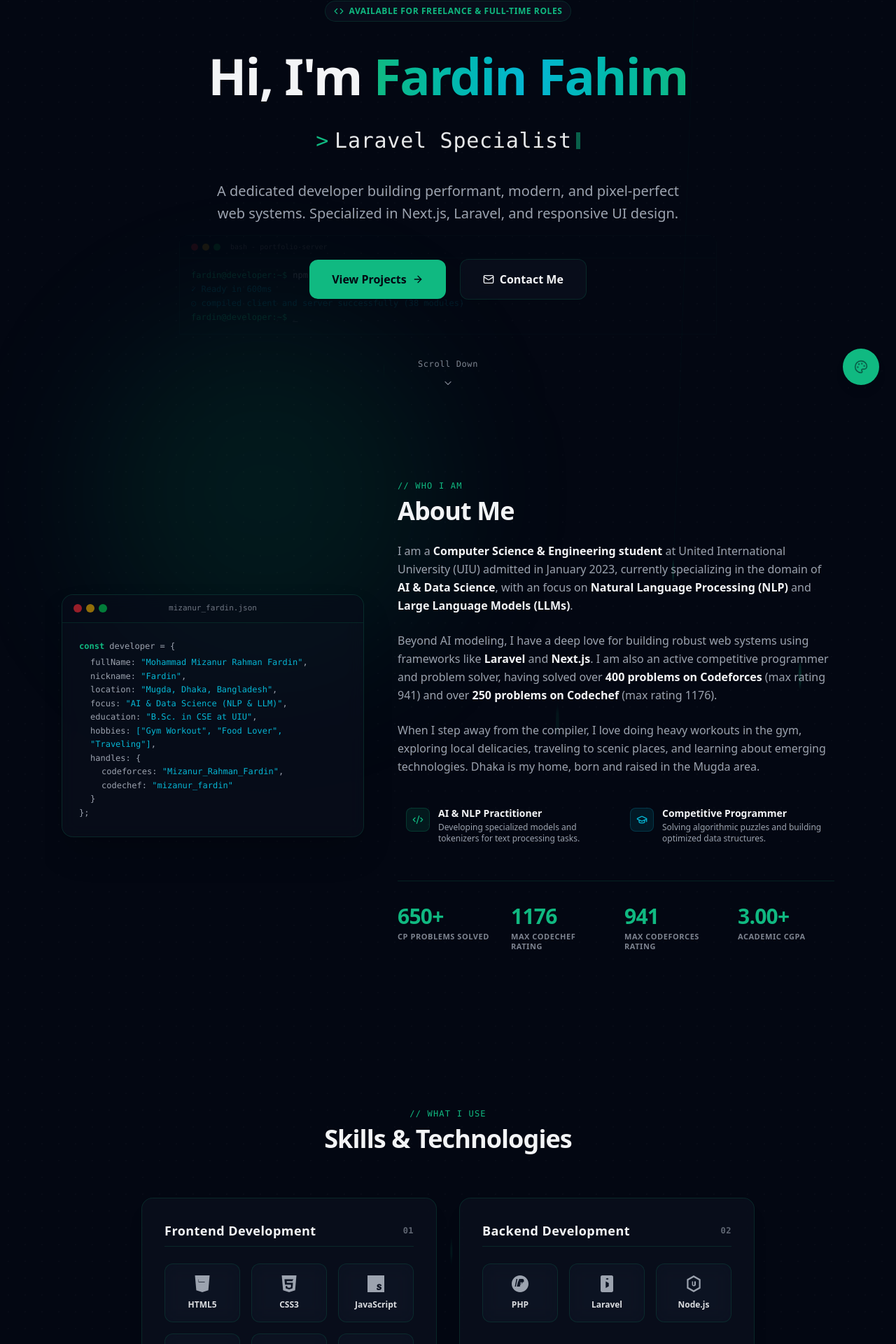
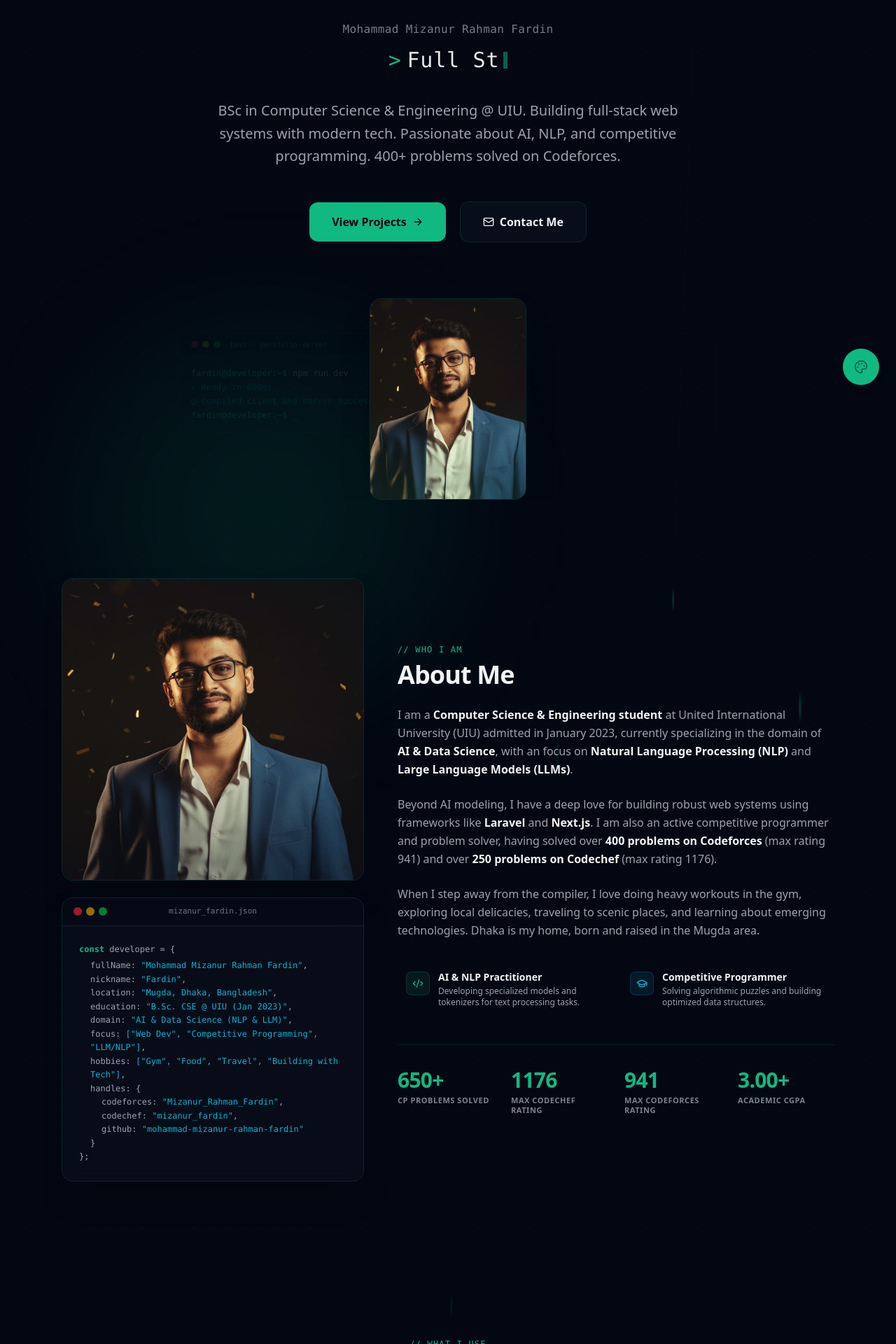
Before and after one commit to mohammad-mizanur-rahman-fardin/mizanur-rahman-fardin, a Next.js app: page / in a window 1280 px wide. Shown: the part 226-2146 px from the top of the page at 70% size. Built offline with nearby package versions, Linux system fonts and the light colour scheme.

Commit message:
Add profile photo and update portfolio

```diff
--- a/src/components/About.tsx
+++ b/src/components/About.tsx
@@ -3,6 +3,7 @@
 import React from "react";
 import { motion } from "framer-motion";
 import { GraduationCap, Code2, Award, Heart } from "lucide-react";
+import Image from "next/image";
 
 export default function About() {
   const stats = [
@@ -10,6 +11,12 @@
     { value: "1176", label: "Max Codechef Rating" },
     { value: "941", label: "Max Codeforces Rating" },
     { value: "3.00+", label: "Academic CGPA" },
+  ];
+
+  const profileLinks = [
+    { name: "Codeforces", url: "https://codeforces.com/profile/Mizanur_Rahman_Fardin", handle: "Mizanur_Rahman_Fardin" },
+    { name: "CodeChef", url: "https://www.codechef.com/users/mizanur_fardin", handle: "mizanur_fardin" },
+    { name: "GitHub", url: "https://github.com/mohammad-mizanur-rahman-fardin", handle: "mohammad-mizanur-rahman-fardin" },
   ];
 
   return (
@@ -28,8 +35,21 @@
           <h3 className="text-3xl font-extrabold tracking-tight">About Me</h3>
         </div>
 
-        {/* Left Column - Mock Code Terminal */}
-        <div className="lg:col-span-5 w-full flex flex-col">
+        {/* Left Column - Mock Code Terminal + Profile Photo */}
+        <div className="lg:col-span-5 w-full flex flex-col gap-6">
+          {/* Profile Photo */}
+          <div className="relative w-full aspect-square rounded-2xl overflow-hidden glass-panel border border-border-custom shadow-2xl">
+            <Image
+              src="/profile-photo.jpg"
+              alt="Mohammad Mizanur Rahman Fardin"
+              fill
+              className="object-cover"
+              priority
+            />
+            <div className="absolute inset-0 bg-gradient-to-t from-background/40 via-transparent to-transparent" />
+          </div>
+
+          {/* Code Terminal */}
           <div className="glass-panel rounded-2xl overflow-hidden shadow-2xl border border-border-custom bg-card/40">
             {/* Terminal Header */}
             <div className="h-10 px-4 flex items-center justify-between border-b border-border-custom bg-background/40">
@@ -55,13 +75,16 @@
                 <span>location:</span> <span className="text-secondary">&quot;Mugda, Dhaka, Bangladesh&quot;</span>,
               </div>
               <div className="pl-4">
-                <span>focus:</span> <span className="text-secondary">&quot;AI &amp; Data Science (NLP &amp; LLM)&quot;</span>,
+                <span>education:</span> <span className="text-secondary">&quot;B.Sc. CSE @ UIU (Jan 2023)&quot;</span>,
               </div>
               <div className="pl-4">
-                <span>education:</span> <span className="text-secondary">&quot;B.Sc. in CSE at UIU&quot;</span>,
+                <span>domain:</span> <span className="text-secondary">&quot;AI &amp; Data Science (NLP &amp; LLM)&quot;</span>,
               </div>
               <div className="pl-4">
-                <span>hobbies:</span> <span className="text-secondary">[&quot;Gym Workout&quot;, &quot;Food Lover&quot;, &quot;Traveling&quot;]</span>,
+                <span>focus:</span> <span className="text-secondary">[&quot;Web Dev&quot;, &quot;Competitive Programming&quot;, &quot;LLM/NLP&quot;]</span>,
+              </div>
+              <div className="pl-4">
+                <span>hobbies:</span> <span className="text-secondary">[&quot;Gym&quot;, &quot;Food&quot;, &quot;Travel&quot;, &quot;Building with Tech&quot;]</span>,
               </div>
               <div className="pl-4">
                 <span>handles:</span> &#123;
@@ -69,7 +92,10 @@
                   <span>codeforces:</span> <span className="text-secondary">&quot;Mizanur_Rahman_Fardin&quot;</span>,
                 </div>
                 <div className="pl-4">
-                  <span>codechef:</span> <span className="text-secondary">&quot;mizanur_fardin&quot;</span>
+                  <span>codechef:</span> <span className="text-secondary">&quot;mizanur_fardin&quot;</span>,
+                </div>
+                <div className="pl-4">
+                  <span>github:</span> <span className="text-secondary">&quot;mohammad-mizanur-rahman-fardin&quot;</span>
                 </div>
                 <span>&#125;</span>
               </div>
--- a/src/components/Contact.tsx
+++ b/src/components/Contact.tsx
@@ -87,22 +87,22 @@
   const socialLinks = [
     {
       name: "Email",
-      value: "fardin.fahim.dev@gmail.com",
-      href: "mailto:fardin.fahim.dev@gmail.com",
+      value: "mizanur.rahman.fardin@gmail.com",
+      href: "mailto:mizanur.rahman.fardin@gmail.com",
       icon: <Mail className="w-5 h-5" />,
       colorClass: "hover:text-primary hover:border-primary/30",
     },
     {
       name: "GitHub",
-      value: "github.com/fardinfahim",
-      href: "https://github.com/fardinfahim",
+      value: "github.com/mohammad-mizanur-rahman-fardin",
+      href: "https://github.com/mohammad-mizanur-rahman-fardin",
       icon: <GithubIcon className="w-5 h-5" />,
       colorClass: "hover:text-foreground hover:border-foreground/30",
     },
     {
       name: "LinkedIn",
-      value: "linkedin.com/in/fardinfahim",
-      href: "https://linkedin.com/in/fardinfahim",
+      value: "linkedin.com/in/mizanur-rahman-fardin-44598b320",
+      href: "https://www.linkedin.com/in/mizanur-rahman-fardin-44598b320/",
       icon: <LinkedinIcon className="w-5 h-5" />,
       colorClass: "hover:text-secondary hover:border-secondary/30",
     },
--- a/src/components/Hero.tsx
+++ b/src/components/Hero.tsx
@@ -3,6 +3,7 @@
 import React, { useState, useEffect, useRef } from "react";
 import { motion, useScroll, useTransform } from "framer-motion";
 import { ArrowRight, Mail, Code, Terminal, ChevronDown } from "lucide-react";
+import Image from "next/image";
 
 // Custom Magnetic Button Component
 function MagneticButton({
@@ -53,7 +54,7 @@
 
 export default function Hero() {
   const [typedText, setTypedText] = useState("");
-  const roles = ["Full Stack Developer", "Laravel Specialist", "React & Next.js Creator", "Problem Solver"];
+  const roles = ["AI & Data Science Enthusiast", "Full Stack Developer", "Competitive Programmer", "NLP & LLM Specialist"];
   const [roleIndex, setRoleIndex] = useState(0);
   const [isDeleting, setIsDeleting] = useState(false);
   const [typingSpeed, setTypingSpeed] = useState(100);
@@ -142,8 +143,16 @@
           transition={{ duration: 0.8, delay: 0.1 }}
           className="text-4xl sm:text-6xl md:text-7xl font-extrabold tracking-tight mb-6 leading-tight select-none"
         >
-          Hi, I&apos;m <span className="bg-gradient-to-r from-primary via-secondary to-primary bg-size-200 animate-gradient text-transparent bg-clip-text">Fardin Fahim</span>
+          Hi, I&apos;m <span className="bg-gradient-to-r from-primary via-secondary to-primary bg-size-200 animate-gradient text-transparent bg-clip-text">Fardin</span>
         </motion.h1>
+        <motion.p
+          initial={{ opacity: 0, y: 10 }}
+          animate={{ opacity: 1, y: 0 }}
+          transition={{ duration: 0.6, delay: 0.15 }}
+          className="text-sm sm:text-base text-muted-text/75 tracking-wide font-mono mb-2"
+        >
+          Mohammad Mizanur Rahman Fardin
+        </motion.p>
 
         {/* Dynamic Typing Subtitle */}
         <motion.div
@@ -166,8 +175,8 @@
           transition={{ duration: 0.6, delay: 0.4 }}
           className="text-base sm:text-lg md:text-xl text-muted-text max-w-2xl leading-relaxed mb-12"
         >
-          A dedicated developer building performant, modern, and pixel-perfect web systems.
-          Specialized in Next.js, Laravel, and responsive UI design.
+          BSc in Computer Science &amp; Engineering @ UIU. Building full-stack web systems with modern tech.
+          Passionate about AI, NLP, and competitive programming. 400+ problems solved on Codeforces.
         </motion.p>
 
         {/* CTA Actions */}
@@ -194,6 +203,27 @@
             <Mail className="w-4 h-4" />
             <span>Contact Me</span>
           </MagneticButton>
+        </motion.div>
+
+        {/* Profile Photo Reveal */}
+        <motion.div
+          initial={{ opacity: 0, scale: 0.8 }}
+          animate={{ opacity: 1, scale: 1 }}
+          transition={{ duration: 0.8, delay: 0.6 }}
+          className="mt-16 md:mt-20 relative w-48 h-56 md:w-56 md:h-72 rounded-2xl overflow-hidden glass-panel border-2 border-primary/20 shadow-2xl"
+        >
+          <Image
+            src="/profile-photo.jpg"
+            alt="Mohammad Mizanur Rahman Fardin"
+            fill
+            className="object-cover"
+            priority
+          />
+          <motion.div
+            className="absolute inset-0 bg-gradient-to-t from-primary/20 via-transparent to-transparent"
+            animate={{ opacity: [0.3, 0.6, 0.3] }}
+            transition={{ duration: 4, repeat: Infinity }}
+          />
         </motion.div>
       </motion.div>
 
--- a/src/data/skills.ts
+++ b/src/data/skills.ts
@@ -16,25 +16,26 @@
     skills: [
       { name: "HTML5", iconName: "HtmlIcon", colorClass: "hover:text-[#E34F26] hover:shadow-[#E34F26]/20" },
       { name: "CSS3", iconName: "CssIcon", colorClass: "hover:text-[#1572B6] hover:shadow-[#1572B6]/20" },
+      { name: "Tailwind CSS", iconName: "TailwindIcon", colorClass: "hover:text-[#06B6D4] hover:shadow-[#06B6D4]/20" },
       { name: "JavaScript", iconName: "JsIcon", colorClass: "hover:text-[#F7DF1E] hover:shadow-[#F7DF1E]/20" },
-      { name: "TypeScript", iconName: "TsIcon", colorClass: "hover:text-[#3178C6] hover:shadow-[#3178C6]/20" },
       { name: "React", iconName: "ReactIcon", colorClass: "hover:text-[#61DAFB] hover:shadow-[#61DAFB]/20" },
-      { name: "Next.js", iconName: "NextIcon", colorClass: "hover:text-foreground hover:shadow-foreground/20" },
-      { name: "Tailwind CSS", iconName: "TailwindIcon", colorClass: "hover:text-[#06B6D4] hover:shadow-[#06B6D4]/20" }
     ]
   },
   {
     title: "Backend Development",
     skills: [
       { name: "PHP", iconName: "PhpIcon", colorClass: "hover:text-[#777BB4] hover:shadow-[#777BB4]/20" },
-      { name: "Laravel", iconName: "LaravelIcon", colorClass: "hover:text-[#FF2D20] hover:shadow-[#FF2D20]/20" },
-      { name: "Node.js", iconName: "NodeIcon", colorClass: "hover:text-[#339933] hover:shadow-[#339933]/20" }
+      { name: "Next.js", iconName: "NextIcon", colorClass: "hover:text-foreground hover:shadow-foreground/20" },
+      { name: "Node.js", iconName: "NodeIcon", colorClass: "hover:text-[#339933] hover:shadow-[#339933]/20" },
+      { name: "Laravel", iconName: "LaravelIcon", colorClass: "hover:text-[#FF2D20] hover:shadow-[#FF2D20]/20" }
     ]
   },
   {
     title: "Database & Cloud Services",
     skills: [
       { name: "MySQL", iconName: "MysqlIcon", colorClass: "hover:text-[#4479A1] hover:shadow-[#4479A1]/20" },
+      { name: "Laravel Migrations", iconName: "DatabaseIcon", colorClass: "hover:text-[#FF2D20] hover:shadow-[#FF2D20]/20" },
+      { name: "Laravel Seeders", iconName: "DatabaseIcon", colorClass: "hover:text-[#FF2D20] hover:shadow-[#FF2D20]/20" },
       { name: "PostgreSQL", iconName: "PostgresIcon", colorClass: "hover:text-[#4169E1] hover:shadow-[#4169E1]/20" },
       { name: "Supabase", iconName: "SupabaseIcon", colorClass: "hover:text-[#3ECF8E] hover:shadow-[#3ECF8E]/20" }
     ]
@@ -44,9 +45,7 @@
     skills: [
       { name: "Git", iconName: "GitIcon", colorClass: "hover:text-[#F05032] hover:shadow-[#F05032]/20" },
       { name: "GitHub", iconName: "GithubIcon", colorClass: "hover:text-foreground hover:shadow-foreground/20" },
-      { name: "VS Code", iconName: "VscodeIcon", colorClass: "hover:text-[#007ACC] hover:shadow-[#007ACC]/20" },
-      { name: "Antigravity", iconName: "CpuIcon", colorClass: "hover:text-[#9333EA] hover:shadow-[#9333EA]/20" },
-      { name: "Vercel", iconName: "VercelIcon", colorClass: "hover:text-foreground hover:shadow-foreground/20" }
+      { name: "VS Code", iconName: "VscodeIcon", colorClass: "hover:text-[#007ACC] hover:shadow-[#007ACC]/20" }
     ]
   }
 ];
```
Also changed, not shown: public/profile-photo.jpg (added).
